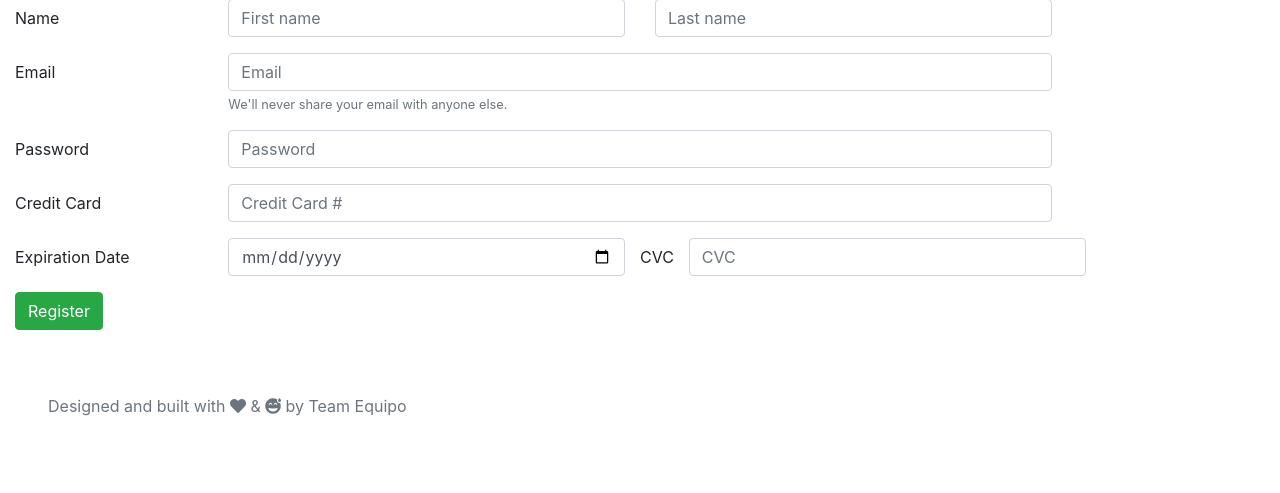
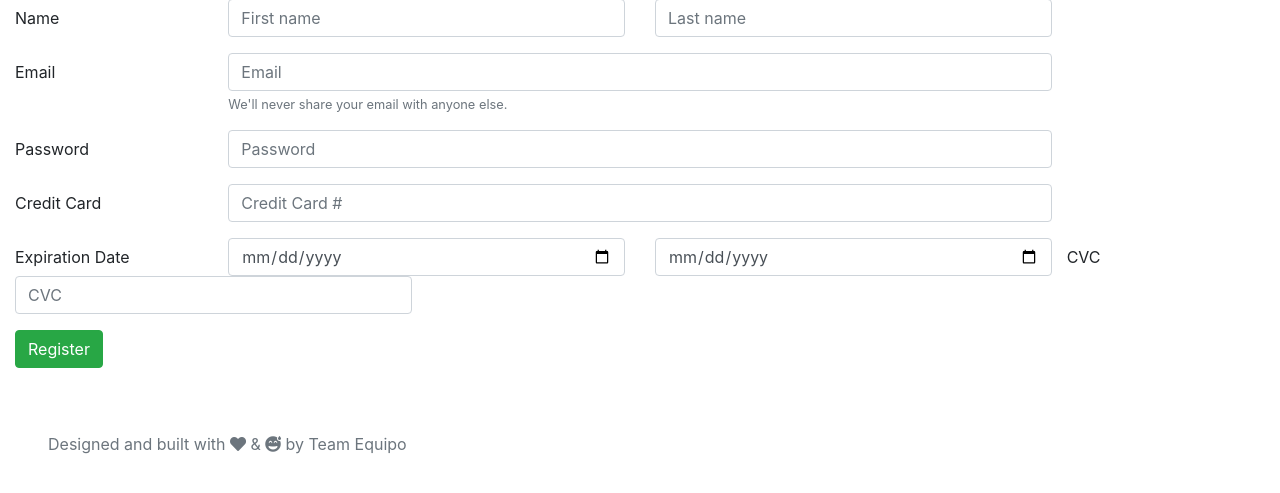
Before and after one commit to CalBearsGrad/Circlet, a Flask app: page / in a window 1280 px wide. Shown: the part 268-761 px from the top of the page. Run offline with Flask 2, Linux system fonts and the light colour scheme; some libraries are stand-ins or nearby versions.

Commit message:
stuff to make better??

```diff
--- a/seed.py
+++ b/seed.py
@@ -30,7 +30,7 @@ def sample_cc():
 
     print "Sample CC"
 
-    cc = CreditCards(number="123456", date='2018-07-28', cvc="123")
+    cc = CreditCards(number="123456", exp_month= "01", exp_year="20", cvc="123")
     db.session.add(cc)
     cards = [
         CreditCards(number="123456", exp_month= "01", exp_year="20", cvc="123"),
--- a/server.py
+++ b/server.py
@@ -9,6 +9,8 @@ from jinja2 import StrictUndefined
 
 from flask import (Flask, render_template, redirect, request, flash, session, jsonify)
 from model import User, CreditCards, Circlets, UserCirclets
+
+from model import connect_to_db, db
 
 from flask_debugtoolbar import DebugToolbarExtension
 
@@ -62,7 +64,8 @@ def verify_registration():
     password = request.form.get("password")
 
     cc_number = request.form.get("cc-number")
-    exp_date = request.form.get("cc-expiration")
+    exp_month = request.form.get("cc-month")
+    exp_year= request.form.get("cc-year")
     cc_cvc = request.form.get("cc-cvc")
 
 
@@ -82,7 +85,7 @@ def verify_registration():
         user = User(first_name=first_name, last_name=last_name, email=email, password=hashed_pw, created_at='2018-07-28', reliability=10, ranking=10, credit_card_id=1)
         cc = CreditCards(number=cc_number, date=exp_date, cvc=cc_cvc)
         db.session.add(user)
-        db.session.add(credit_card)
+        db.session.add(cc)
         db.session.commit()
         flash("You are now registered!")
         return redirect('/profile')
--- a/templates/homepage.html
+++ b/templates/homepage.html
@@ -45,11 +45,14 @@
   <div class="form-group row">
     <label for="inputExpDate" class="col-sm-2 col-form-label"> Expiration Date </label>
     <div class="col-sm-4">
-      <input type="date" class="form-control" name="cc-expiration" id="inputExpDate" required>
+      <input type="date" class="form-control" name="cc-month" id="inputmonth" required>
+    </div>
+    <div class="col-sm-4">
+      <input type="date" class="form-control" name="cc-year" id="inputyear" required>
     </div>
     <label for="inputCVC" class="col-form-label">CVC </label>
     <div class="col-sm-4">
-      <input type="number" class="form-control" name="cc-cvc" id="inputCVC" placeholder="CVC" required>
+      <input type="number" class="form-control" name="cc-cvc" id="inputCVC" placeholder="CVC" max="99999" required>
     </div>
   </div>
   </fieldset>
```
Also changed, not shown: model.py (+8 -6 lines).
